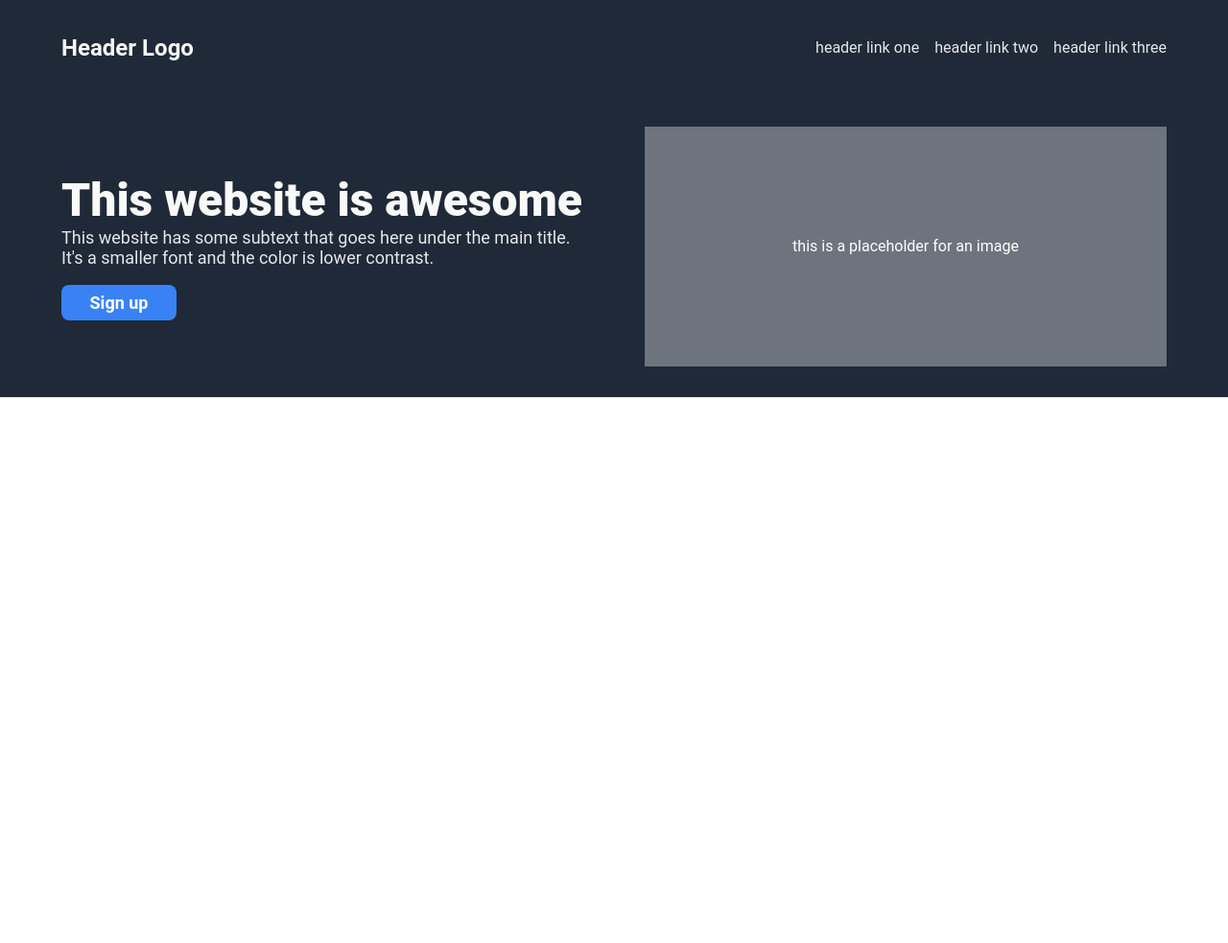
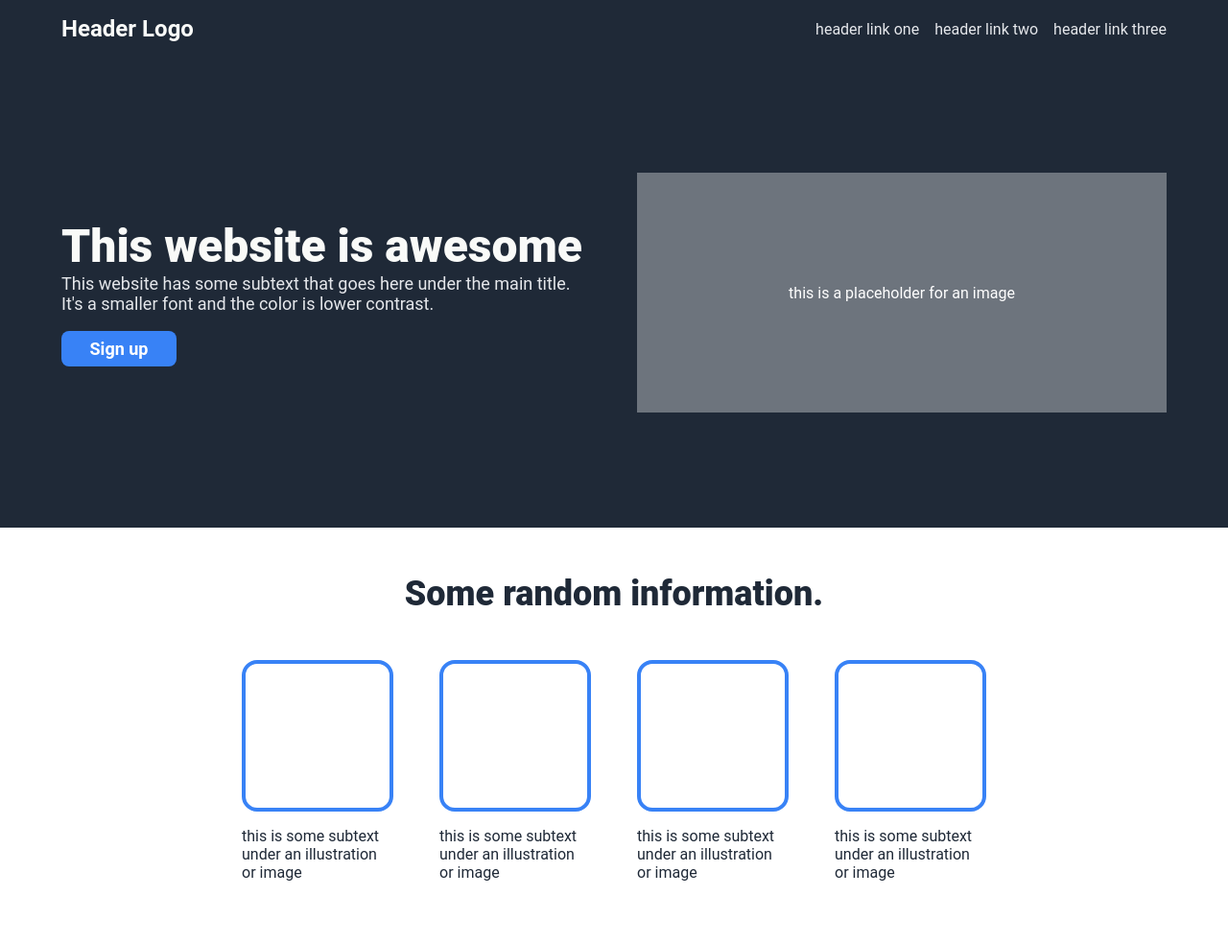
Before and after one commit to srancour/odin-landing-page, a plain HTML site: page index.html in a window 1280 px wide. Shown: the whole page at 96% size. Before the commit the page ends 800 px from the top, so only its background shows below. Drawn offline with Linux system fonts and the light colour scheme.

Commit message:
feat: add main information block
Also fixed spacing around extended header block

```diff
--- a/css/main.css
+++ b/css/main.css
@@ -11,9 +11,10 @@ header {
     align-items: center;
     padding: 16px 64px;
 }
-h2 {
+h3 {
     font-size: 24px;
     color: #f9faf8;
+    margin: 0;
 }
 nav {
     color: #e5e7eb;
@@ -32,13 +33,13 @@ nav a {
     color: #e5e7eb;
     text-decoration: none;
 }
-.call-to-action {
+.extended-header {
     background-color: #1f2937;
-    padding: 32px 64px;
+    padding: 120px 64px;
     display: flex;
     align-items: center;
     justify-content: space-between;
-    gap: 64px;
+    gap: 48px;
 }
 .left-column {
     display: flex;
@@ -78,3 +79,36 @@ h1 {
 .right-column p {
     color: #ffffff;
 }
+.information {
+    display: flex;
+    justify-content: center;
+    align-items: center;
+    flex-direction: column;
+    padding: 48px 64px;
+    gap: 48px;
+}
+h2 {
+    font-size: 36px;
+    color: #1f2937;
+    font-weight: 900;
+    margin: 0;
+}
+.info-block-group {
+    display: flex;
+    justify-content: center;
+    gap: 48px;
+}
+.info-block {
+    display: flex;
+    flex-direction: column;
+    flex-basis: 150px;
+}
+.image-placeholder {
+    width: 150px;
+    height: 150px;
+    border: .25rem solid #3882f6;
+    border-radius: 1rem;
+}
+.info-block p {
+    color: #1f2937;
+}
--- a/index.html
+++ b/index.html
@@ -8,9 +8,9 @@
 </head>
 <body>
     <header>
-        <h2>
+        <h3>
             Header Logo
-        </h2>
+        </h3>
         <nav>
             <ul>
                 <li>
@@ -26,7 +26,7 @@
         </nav>
     </header>
     <main>
-        <div class="call-to-action">
+        <div class="extended-header">
             <div class="left-column">
                 <h1>
                     This website is awesome
@@ -44,6 +44,45 @@
                 </p>
             </div>
         </div>
+        <div class="information">
+            <h2>
+                Some random information.
+            </h2>
+            <div class="info-block-group">
+                <div class="info-block">
+                    <div class="image-placeholder">
+
+                    </div>
+                    <p>
+                        this is some subtext under an illustration or image
+                    </p>
+                </div>
+                <div class="info-block">
+                    <div class="image-placeholder">
+
+                    </div>
+                    <p>
+                        this is some subtext under an illustration or image
+                    </p>
+                </div>
+                <div class="info-block">
+                    <div class="image-placeholder">
+
+                    </div>
+                    <p>
+                        this is some subtext under an illustration or image
+                    </p>
+                </div>
+                <div class="info-block">
+                    <div class="image-placeholder">
+
+                    </div>
+                    <p>
+                        this is some subtext under an illustration or image
+                    </p>
+                </div>
+            </div>
+        </div>
     </main>
 </body>
 </html>
```
